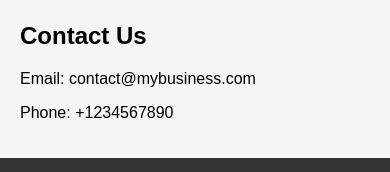
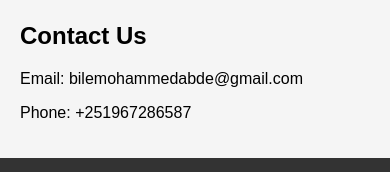
Before and after one commit to bile1995/portfolio1, a plain HTML site: page business.html in a window 390 px wide. Shown: the part 835-1007 px from the top of the page. Drawn offline with Linux system fonts and the light colour scheme.

Commit message:
Update contact information in business.html
Updated contact email and phone number in the footer.

```diff
--- a/business.html
+++ b/business.html
@@ -44,8 +44,8 @@
 
 <section id="contact">
   <h2>Contact Us</h2>
-  <p>Email: contact@mybusiness.com</p>
-  <p>Phone: +1234567890</p>
+  <p>Email: bilemohammedabde@gmail.com</p>
+  <p>Phone: +251967286587</p>
 </section>
 
 <footer>
@@ -53,4 +53,5 @@
 </footer>
 
 </body>
+
 </html>
```
